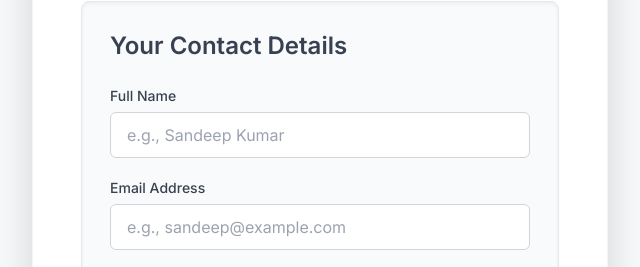
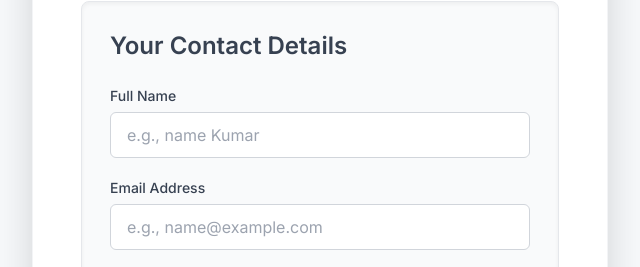
Before and after one commit to sandeep-paluru/mangoes, a plain HTML site: page index.html in a window 1280 px wide. Shown: the part 212-479 px from the top of the page, 320-960 px from the left. Drawn offline with nearby package versions, Linux system fonts and the light colour scheme.

Commit message:
Update index.html

```diff
--- a/index.html
+++ b/index.html
@@ -85,12 +85,12 @@
 
             <div class="mb-5">
                 <label for="customerName" class="block text-gray-700 text-sm font-medium mb-1.5">Full Name</label>
-                <input type="text" id="customerName" name="customerName" placeholder="e.g., Sandeep Kumar" required
+                <input type="text" id="customerName" name="customerName" placeholder="e.g., name Kumar" required
                        class="w-full px-4 py-2.5 border border-gray-300 rounded-md focus:ring-2 focus:ring-blue-500 focus:border-blue-500 transition duration-200 ease-in-out">
             </div>
             <div class="mb-5">
                 <label for="emailAddress" class="block text-gray-700 text-sm font-medium mb-1.5">Email Address</label>
-                <input type="email" id="emailAddress" name="emailAddress" placeholder="e.g., sandeep@example.com" required
+                <input type="email" id="emailAddress" name="emailAddress" placeholder="e.g., name@example.com" required
                        class="w-full px-4 py-2.5 border border-gray-300 rounded-md focus:ring-2 focus:ring-blue-500 focus:border-blue-500 transition duration-200 ease-in-out">
             </div>
             <div class="mb-5">
```
